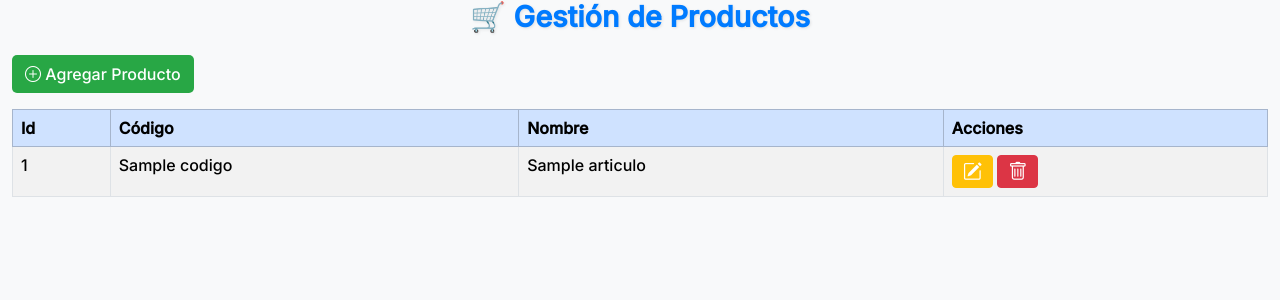
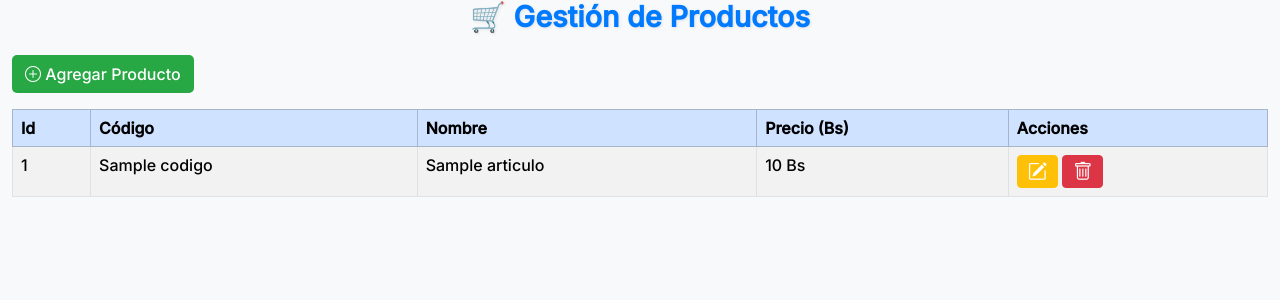
Before and after one commit to JorgeCs935/flask_crud, a Flask app: template pedidos/presentation/templates/articulos/index.html in a window 1280 px wide. Shown: the part 56-356 px from the top of the page. Run offline with Flask 3, Linux system fonts and the light colour scheme; the template is opened without the code that fills it: most values are stand-ins (such as "Sample title", 1, 10 or a date in 2020).

Commit message:
Actualizacion

```diff
--- a/pedidos/presentation/controllers/articulos_controller.py
+++ b/pedidos/presentation/controllers/articulos_controller.py
@@ -21,6 +21,7 @@ def articulos_edit(id):
     if request.method == "POST":
         articulo.setCodigo(request.form["codigo"])
         articulo.setNombre(request.form["nombre"])
+        articulo.setPrecio(request.form["precio"])
         articulosService.update(articulo)
         return redirect(url_for("articulos_index"))
     return render_template("articulos/update.html", articulo=articulo)
@@ -31,7 +32,7 @@ def articulos_create():
         articulos_repository = ArticulosAdapter(db)
         articulosService = ArticulosService(articulos_repository)
         articuloId = articulosService.get_next_id()
-        articulo = Articulo(id=articuloId, codigo=request.form["codigo"], nombre=request.form["nombre"])
+        articulo = Articulo(id=articuloId, codigo=request.form["codigo"], nombre=request.form["nombre"], precio=request.form["precio"])
         articulosService.add(articulo)
         return redirect(url_for("articulos_index"))
     return render_template("articulos/create.html")
--- a/pedidos/presentation/static/js/articulos.js
+++ b/pedidos/presentation/static/js/articulos.js
@@ -7,12 +7,13 @@ window.mostrarModalCrear = function() {
 window.crearArticulo = async function() {
     const codigo = document.getElementById("crearCodigo").value;
     const nombre = document.getElementById("crearNombre").value;
+    const precio = document.getElementById("crearPrecio").value;
 
     try {
         const response = await fetch('/articulos-api', {
             method: 'POST',
             headers: { 'Content-Type': 'application/json' },
-            body: JSON.stringify({ codigo, nombre })
+            body: JSON.stringify({ codigo, nombre, precio })
         });
         const result = await response.json();
 
@@ -37,6 +38,7 @@ window.cargarArticuloParaEditar = async function(id) {
             document.getElementById("editId").value = data.articulo.id;
             document.getElementById("editCodigo").value = data.articulo.codigo;
             document.getElementById("editNombre").value = data.articulo.nombre;
+            document.getElementById("editPrecio").value = data.articulo.precio;
 
             const modal = new bootstrap.Modal(document.getElementById('editarArticuloModal'));
             modal.show();
@@ -50,12 +52,13 @@ window.guardarCambios = async function() {
     const id = document.getElementById("editId").value;
     const codigo = document.getElementById("editCodigo").value;
     const nombre = document.getElementById("editNombre").value;
+    const precio = document.getElementById("editPrecio").value;
 
     try {
         const response = await fetch(`/articulos-api/update/${id}`, {
             method: 'POST',
             headers: { 'Content-Type': 'application/json' },
-            body: JSON.stringify({ codigo, nombre })
+            body: JSON.stringify({ codigo, nombre, precio })
         });
         const result = await response.json();
 
--- a/pedidos/presentation/templates/articulos/create.html
+++ b/pedidos/presentation/templates/articulos/create.html
@@ -15,6 +15,10 @@
             <label for="nombre" class="form-label">Nombre</label>
             <input type="text" id="nombre" name="nombre" class="form-control" value="" required>
         </div>
+        <div class="mb-3">
+            <label for="precio" class="form-label">Precio</label>
+            <input type="numeric" id="precio" name="precio" class="form-control" value="" required>
+        </div>
         <button type="submit" class="btn btn-primary">Guardar</button>
     </form>
 </div>
--- a/pedidos/presentation/templates/articulos/index.html
+++ b/pedidos/presentation/templates/articulos/index.html
@@ -19,6 +19,7 @@
             <th>Id</th>
             <th>Código</th>
             <th>Nombre</th>
+            <th>Precio (Bs)</th>
             <th>Acciones</th>
         </tr>
     </thead>
@@ -28,6 +29,7 @@
             <td>{{ articulo.id() }}</td>
             <td>{{ articulo.codigo() }}</td>
             <td>{{ articulo.nombre() }}</td>
+            <td>{{ articulo.precio() }} Bs</td>
             <td>
                 <button onclick="cargarArticuloParaEditar({{ articulo.id() }})" class="btn btn-warning btn-sm">
                     <i class="bi bi-pencil-square"></i>
@@ -59,6 +61,10 @@
                         <label for="crearNombre" class="form-label">Nombre</label>
                         <input type="text" class="form-control" id="crearNombre" required>
                     </div>
+                    <div class="mb-3">
+                        <label for="crearPrecio" class="form-label">Precio</label>
+                        <input type="numeric" class="form-control" id="crearPrecio" required>
+                    </div>
                 </form>
             </div>
             <div class="modal-footer">
@@ -87,6 +93,10 @@
                     <div class="mb-3">
                         <label for="editNombre" class="form-label">Nombre</label>
                         <input type="text" class="form-control" id="editNombre" required>
+                    </div>
+                    <div class="mb-3">
+                        <label for="editPrecio" class="form-label">Precio</label>
+                        <input type="numeric" class="form-control" id="editPrecio" required>
                     </div>
                 </form>
             </div>
```
Also changed, not shown: pedidos/adapters/articulos_adapter.py (+8 -8 lines), pedidos/domain/articulo.py (+8 -1 lines), pedidos/presentation/controllers/articulos_api_controller.py (+7 -3 lines), pedidos/presentation/templates/articulos/indexA.html (deleted, +0 -34 lines).
